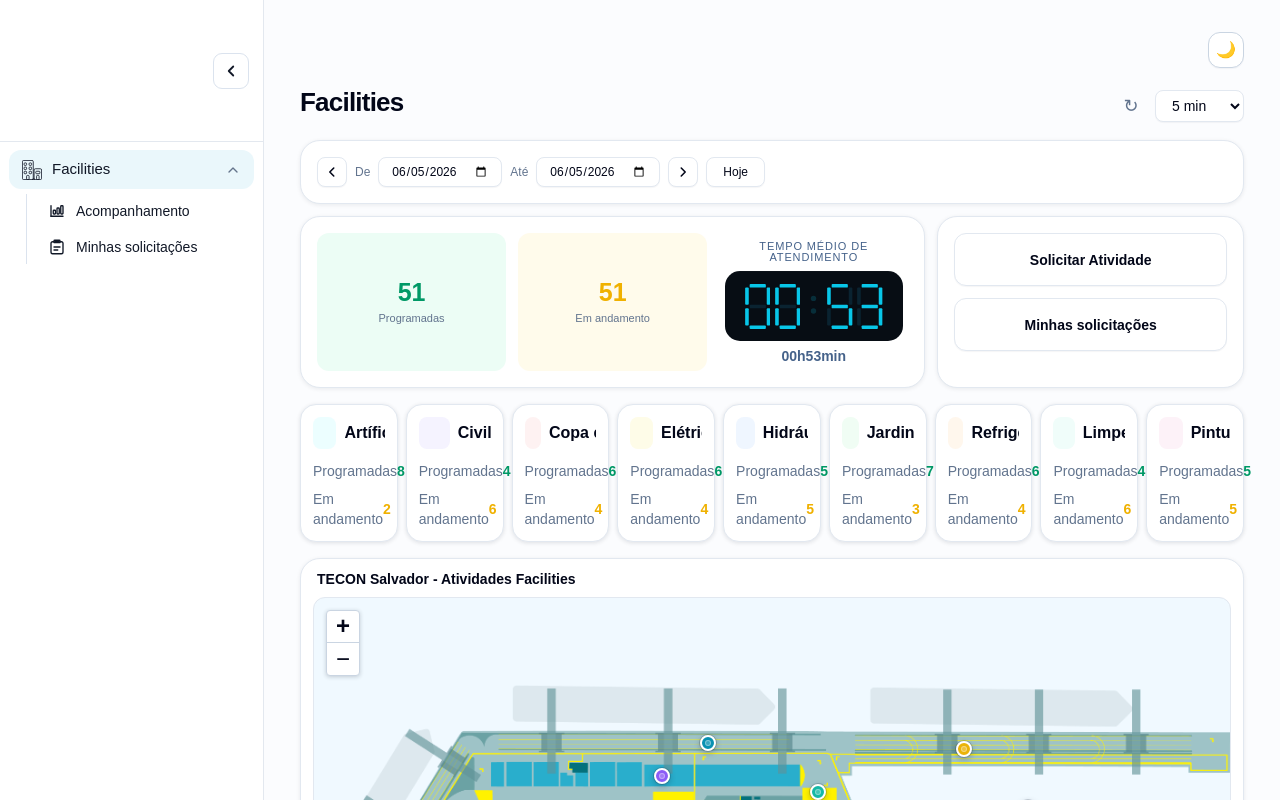
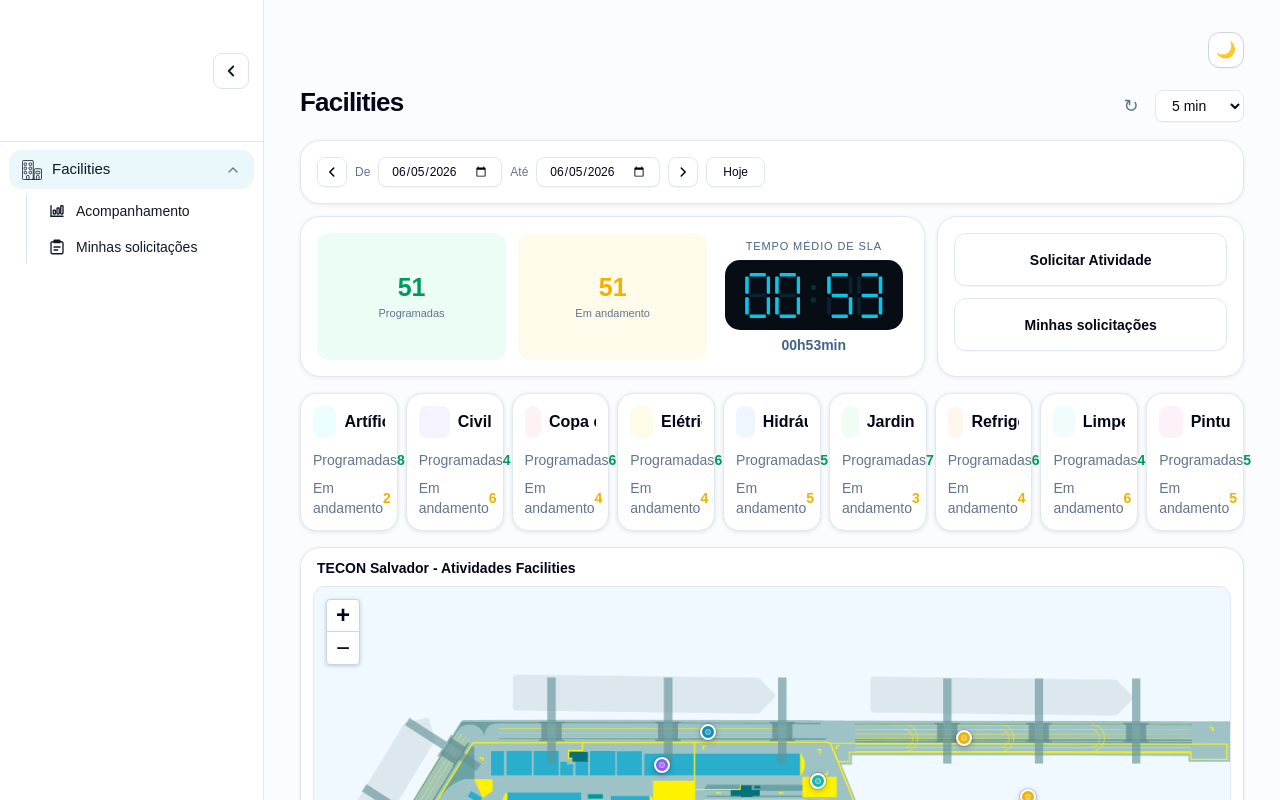
Before and after one commit to BAQ2002/OpsHub-Facilities, a Next.js app: page / in a window 1280 px wide. Shown: the top 800 px of the page. Built offline with nearby package versions, Linux system fonts and the light colour scheme.

Commit message:
Alterações page incial

```diff
--- a/app/page.tsx
+++ b/app/page.tsx
@@ -687,7 +687,7 @@ function SlaDisplay({
         id="sla-display-title"
         className="mb-2 text-[11px] font-medium uppercase leading-none tracking-[0.08em] text-[#45628a]"
       >
-        Tempo médio de atendimento
+        Tempo médio de SLA
       </h2>
 
       <div
```
